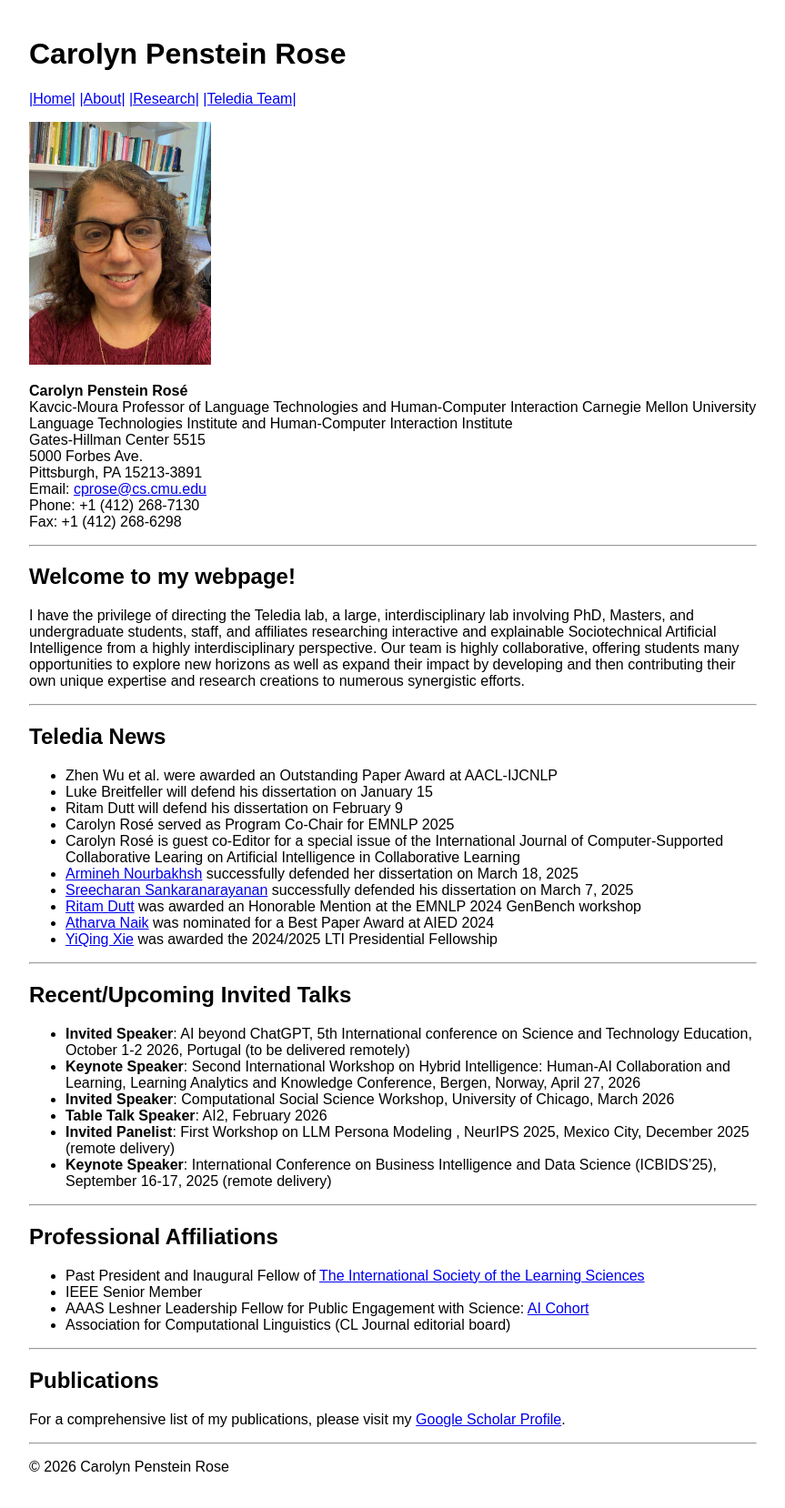
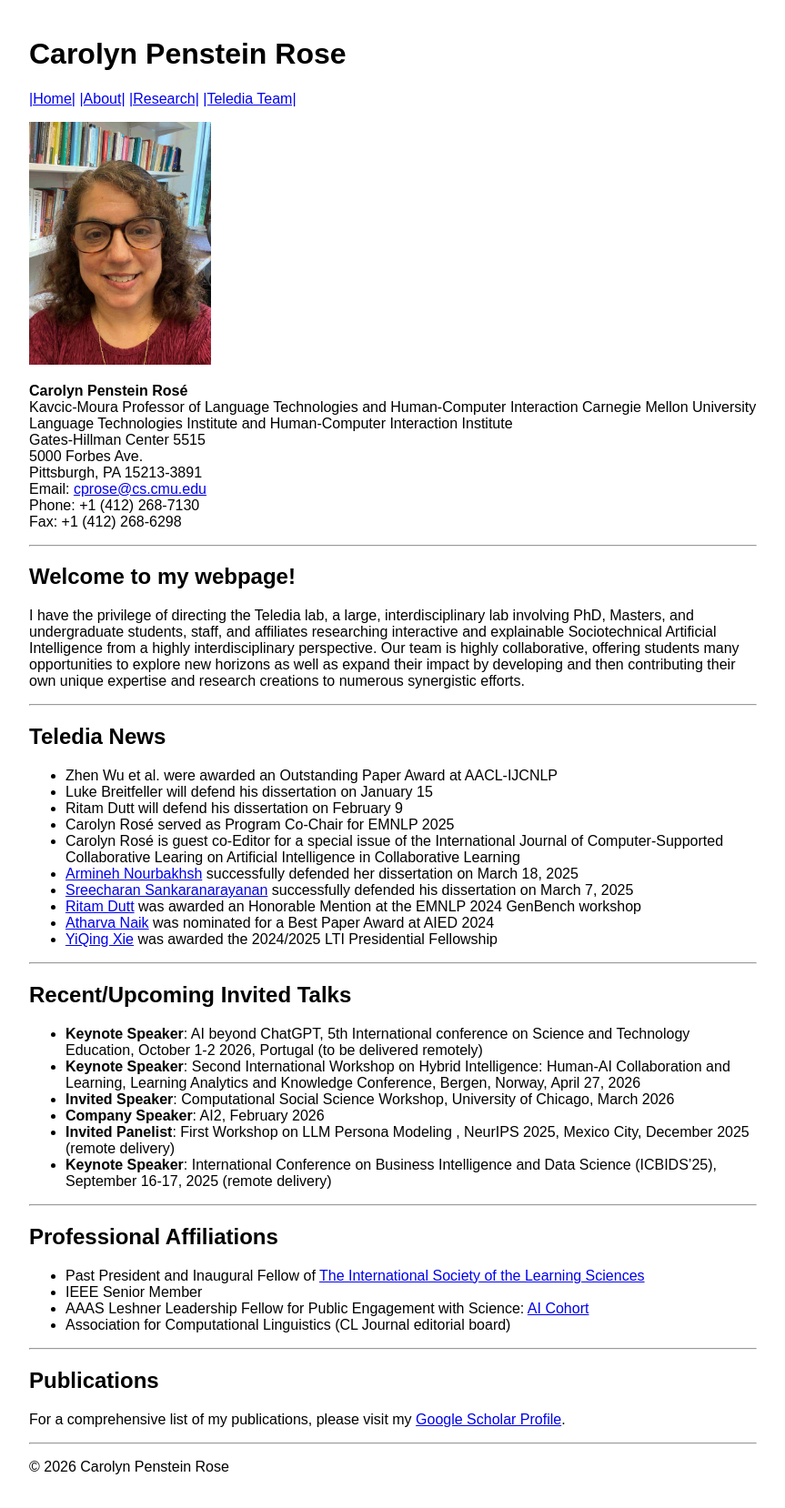
Before and after one commit to cp3a/cp3a.github.io, a Jekyll site: the page built from index.md, in a window 1280 px wide. Shown: the whole page at 91% size, without its empty margins (208-1071 px from the left). Built offline with Jekyll 4.4.1, drawn with Linux system fonts in a browser that asks for light colours.

Commit message:
Update index.md

```diff
--- a/index.md
+++ b/index.md
@@ -42,10 +42,10 @@ I have the privilege of directing the Teledia lab, a large, interdisciplinary la
 
 ## Recent/Upcoming Invited Talks
 
-- **Invited Speaker**: AI beyond ChatGPT, 5th International conference on Science and Technology Education, October 1-2 2026, Portugal (to be delivered remotely)
+- **Keynote Speaker**: AI beyond ChatGPT, 5th International conference on Science and Technology Education, October 1-2 2026, Portugal (to be delivered remotely)
 - **Keynote Speaker**: Second International Workshop on Hybrid Intelligence: Human-AI Collaboration and Learning, Learning Analytics and Knowledge Conference, Bergen, Norway, April 27, 2026
 - **Invited Speaker**: Computational Social Science Workshop, University of Chicago, March 2026
-- **Table Talk Speaker**: AI2, February 2026
+- **Company Speaker**: AI2, February 2026
 - **Invited Panelist**:  First Workshop on LLM Persona Modeling , NeurIPS 2025, Mexico City, December 2025 (remote delivery)
 - **Keynote Speaker**: International Conference on Business Intelligence and Data Science (ICBIDS'25), September 16-17, 2025 (remote delivery)
 
```
